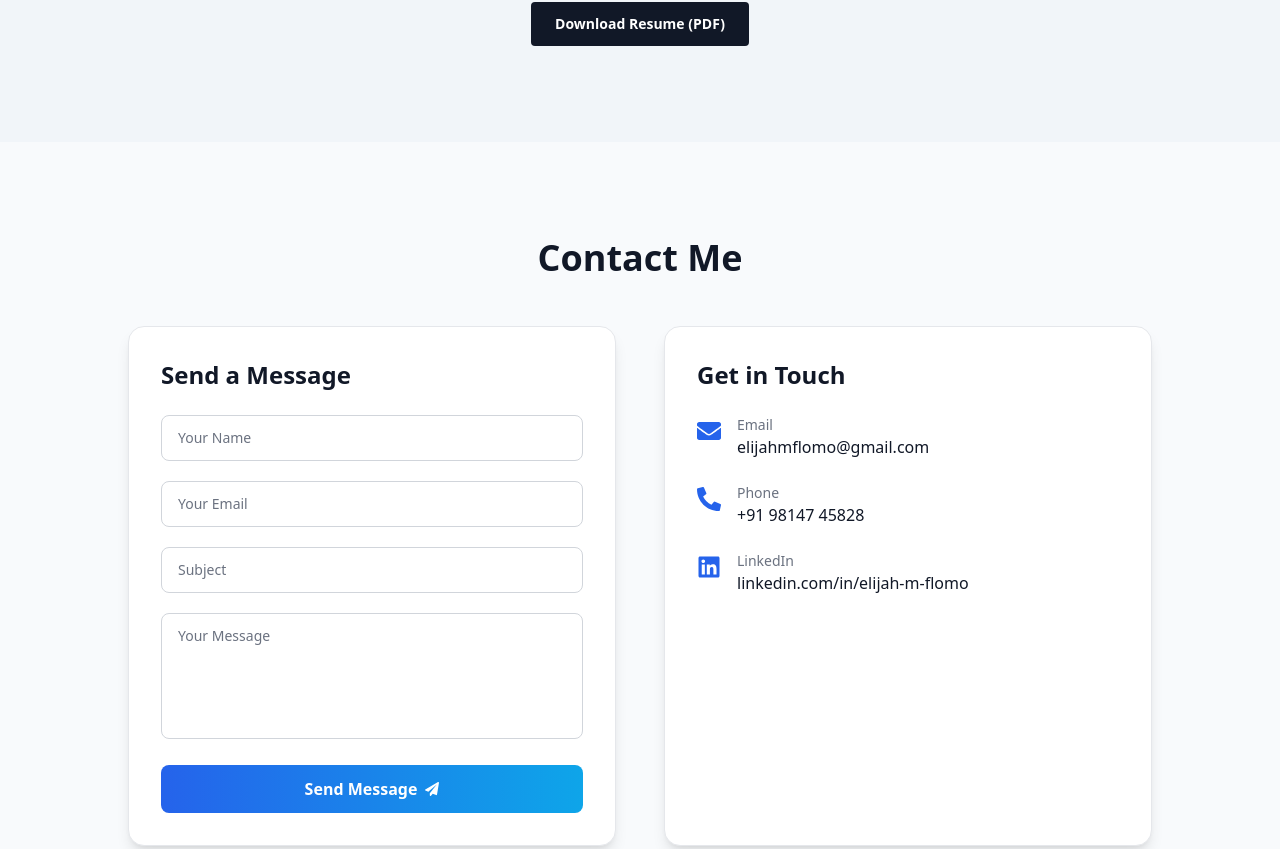
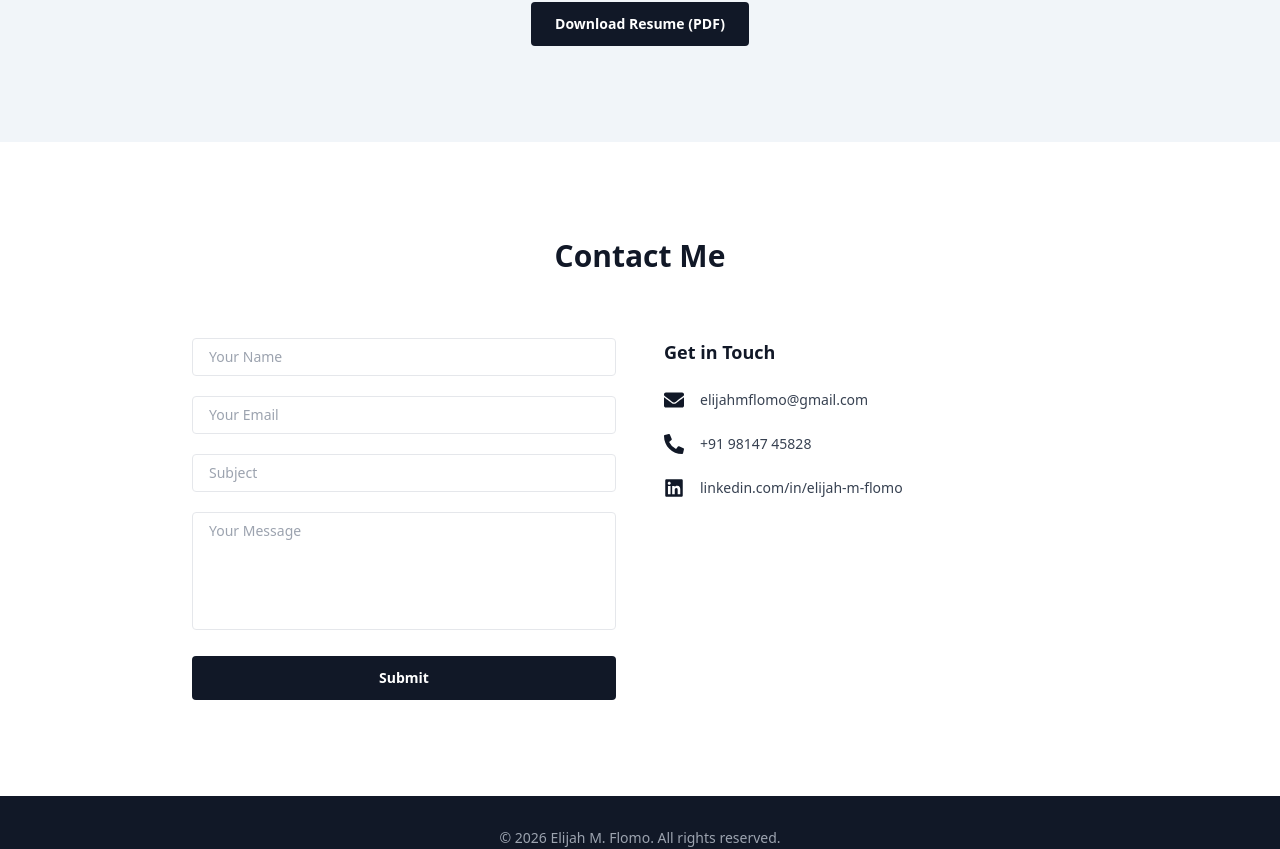
Before and after one commit to Kpellehboy/portfolio, a Next.js app: page / in a window 1280 px wide. Shown: the part 5028-5877 px from the top of the page. Built offline with nearby package versions, Linux system fonts and the light colour scheme.

Commit message:
update contact form

```diff
--- a/app/components/Contact.jsx
+++ b/app/components/Contact.jsx
@@ -2,7 +2,7 @@
 
 import { useState } from "react";
 import emailjs from "emailjs-com";
-import { FaEnvelope, FaPhoneAlt, FaLinkedin, FaPaperPlane } from "react-icons/fa";
+import { FaEnvelope, FaPhoneAlt, FaLinkedin } from "react-icons/fa";
 
 export default function Contact() {
   const [loading, setLoading] = useState(false);
@@ -18,7 +18,7 @@ export default function Contact() {
         {
           name: e.target.name.value,
           email: e.target.email.value,
-          subject: e.target.subject.value,   // 👈 key must match your EmailJS template
+          subject: e.target.subject.value,   // ✅ fixed (was "title")
           message: e.target.message.value,
         },
         process.env.NEXT_PUBLIC_EMAILJS_PUBLIC_KEY
@@ -29,112 +29,104 @@ export default function Contact() {
         setLoading(false);
       })
       .catch((error) => {
-        console.error(error);
+        console.error("EmailJS error:", error);
         alert("Failed to send message. Please try again.");
         setLoading(false);
       });
   };
 
   return (
-    <section id="contact" className="bg-slate-50 dark:bg-gray-900 py-24">
-      <div className="mx-auto max-w-7xl px-6">
-        <h2 className="text-3xl md:text-4xl font-bold text-center text-gray-900 dark:text-white mb-12">
+    <section id="contact" className="mx-auto max-w-7xl px-6 py-24">
+
+      {/* Title */}
+      <h2 className="text-center text-3xl font-extrabold mb-16">
         Contact Me
       </h2>
 
-        <div className="grid grid-cols-1 lg:grid-cols-2 gap-12 max-w-5xl mx-auto">
+      <div className="grid grid-cols-1 md:grid-cols-2 gap-12 max-w-4xl mx-auto">
 
         {/* Contact Form */}
-          <div className="bg-white dark:bg-gray-800 rounded-2xl shadow-lg p-8 border border-gray-200 dark:border-gray-700">
-            <h3 className="text-2xl font-semibold text-gray-900 dark:text-white mb-6">
-              Send a Message
-            </h3>
         <form onSubmit={sendEmail} className="space-y-5">
+
           <input
             type="text"
             name="name"
             placeholder="Your Name"
             required
-                className="w-full rounded-lg border border-gray-300 dark:border-gray-600 bg-white dark:bg-gray-700 px-4 py-3 text-sm text-gray-900 dark:text-white placeholder-gray-500 focus:outline-none focus:ring-2 focus:ring-blue-500"
+            className="w-full rounded border px-4 py-2 text-sm focus:outline-none focus:ring-2 focus:ring-gray-900"
           />
+
           <input
             type="email"
             name="email"
             placeholder="Your Email"
             required
-                className="w-full rounded-lg border border-gray-300 dark:border-gray-600 bg-white dark:bg-gray-700 px-4 py-3 text-sm text-gray-900 dark:text-white placeholder-gray-500 focus:outline-none focus:ring-2 focus:ring-blue-500"
+            className="w-full rounded border px-4 py-2 text-sm focus:outline-none focus:ring-2 focus:ring-gray-900"
           />
+
           <input
             type="text"
             name="subject"
             placeholder="Subject"
             required
-                className="w-full rounded-lg border border-gray-300 dark:border-gray-600 bg-white dark:bg-gray-700 px-4 py-3 text-sm text-gray-900 dark:text-white placeholder-gray-500 focus:outline-none focus:ring-2 focus:ring-blue-500"
+            className="w-full rounded border px-4 py-2 text-sm focus:outline-none focus:ring-2 focus:ring-gray-900"
           />
+
           <textarea
             name="message"
             placeholder="Your Message"
             rows="5"
             required
-                className="w-full rounded-lg border border-gray-300 dark:border-gray-600 bg-white dark:bg-gray-700 px-4 py-3 text-sm text-gray-900 dark:text-white placeholder-gray-500 resize-none focus:outline-none focus:ring-2 focus:ring-blue-500"
+            className="w-full rounded border px-4 py-2 text-sm resize-none focus:outline-none focus:ring-2 focus:ring-gray-900"
           />
+
           <button
             type="submit"
             disabled={loading}
-                className="w-full bg-gradient-to-r from-blue-600 to-sky-500 text-white py-3 rounded-lg font-semibold hover:from-blue-700 hover:to-sky-600 transition disabled:opacity-50 disabled:cursor-not-allowed flex items-center justify-center gap-2"
+            className="w-full rounded bg-gray-900 py-3 text-sm font-semibold text-white hover:bg-gray-800 transition"
           >
-                {loading ? "Sending..." : "Send Message"} <FaPaperPlane className="text-sm" />
+            {loading ? "Sending..." : "Submit"}
           </button>
         </form>
+
+        {/* Get in Touch */}
+        <div className="space-y-6">
+          <h3 className="text-lg font-semibold">Get in Touch</h3>
+
+          <div className="flex items-center gap-4">
+            <FaEnvelope className="text-xl" />
+            <a
+              href="mailto:elijahmflomo@gmail.com"
+              className="text-sm text-gray-700 hover:underline"
+            >
+              elijahmflomo@gmail.com
+            </a>
           </div>
 
-          {/* Contact Info */}
-          <div className="bg-white dark:bg-gray-800 rounded-2xl shadow-lg p-8 border border-gray-200 dark:border-gray-700">
-            <h3 className="text-2xl font-semibold text-gray-900 dark:text-white mb-6">
-              Get in Touch
-            </h3>
-            <div className="space-y-6">
-              <ContactInfo
-                icon={<FaEnvelope />}
-                label="Email"
-                value="elijahmflomo@gmail.com"
-                href="mailto:elijahmflomo@gmail.com"
-              />
-              <ContactInfo
-                icon={<FaPhoneAlt />}
-                label="Phone"
-                value="+91 98147 45828"
+          <div className="flex items-center gap-4">
+            <FaPhoneAlt className="text-xl" />
+            <a
               href="tel:+919814745828"
-              />
-              <ContactInfo
-                icon={<FaLinkedin />}
-                label="LinkedIn"
-                value="linkedin.com/in/elijah-m-flomo"
+              className="text-sm text-gray-700 hover:underline"
+            >
+              +91 98147 45828
+            </a>
+          </div>
+
+          <div className="flex items-center gap-4">
+            <FaLinkedin className="text-xl" />
+            <a
               href="https://www.linkedin.com/in/elijah-m-flomo-a7a253267"
-              />
+              target="_blank"
+              rel="noopener noreferrer"
+              className="text-sm text-gray-700 hover:underline"
+            >
+              linkedin.com/in/elijah-m-flomo
+            </a>
           </div>
         </div>
-        </div>
+
       </div>
     </section>
   );
 }
-
-function ContactInfo({ icon, label, value, href }) {
-  return (
-    <div className="flex items-start gap-4">
-      <div className="text-2xl text-blue-600 dark:text-blue-400 mt-1">{icon}</div>
-      <div>
-        <p className="text-sm font-medium text-gray-500 dark:text-gray-400">{label}</p>
-        <a
-          href={href}
-          target={href.startsWith("http") ? "_blank" : undefined}
-          rel="noopener noreferrer"
-          className="text-gray-900 dark:text-white hover:text-blue-600 dark:hover:text-blue-400 transition font-medium break-all"
-        >
-          {value}
-        </a>
-      </div>
-    </div>
-  );
-}
```
Lines whose indentation alone changed are shown as unchanged.
